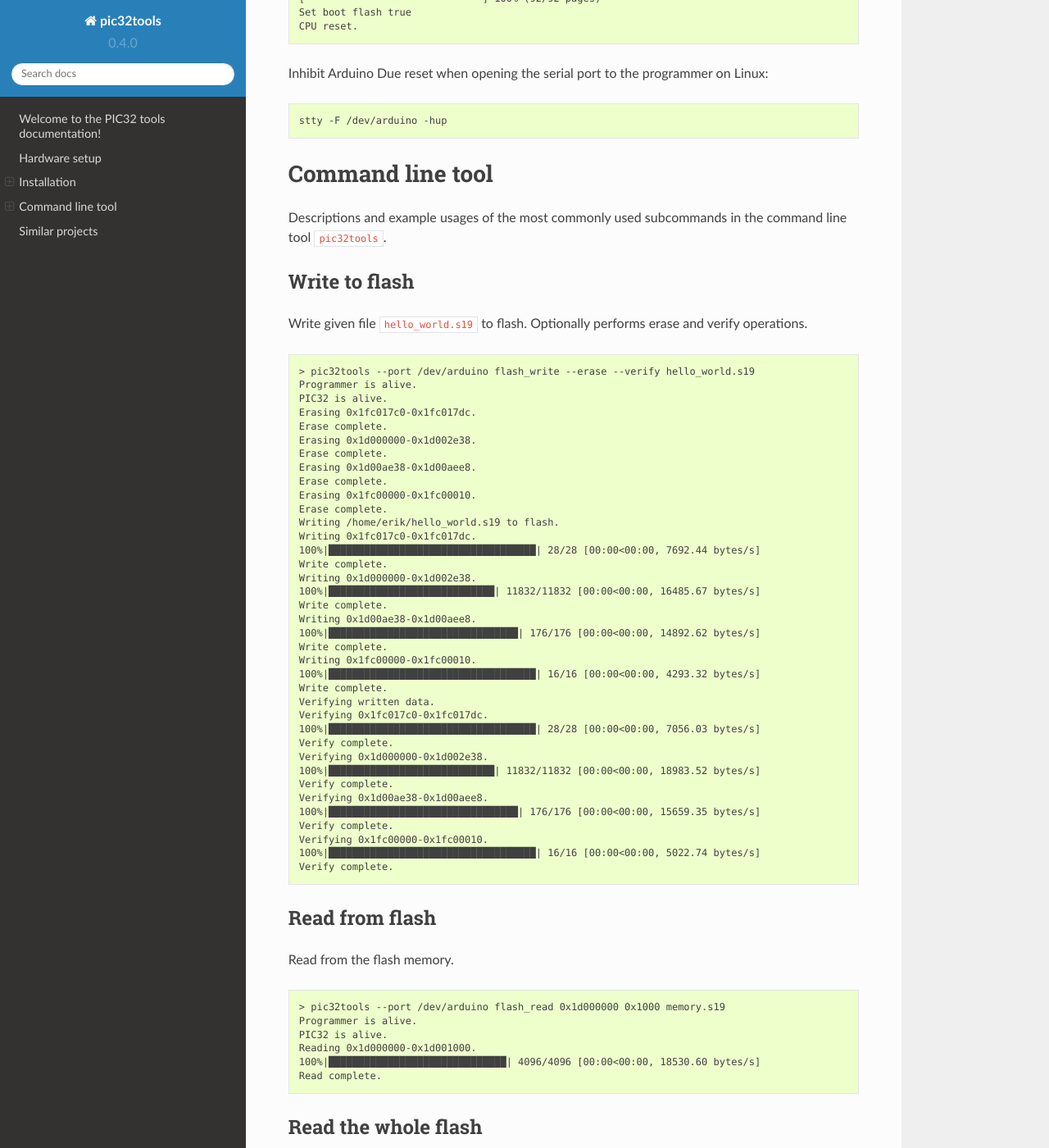
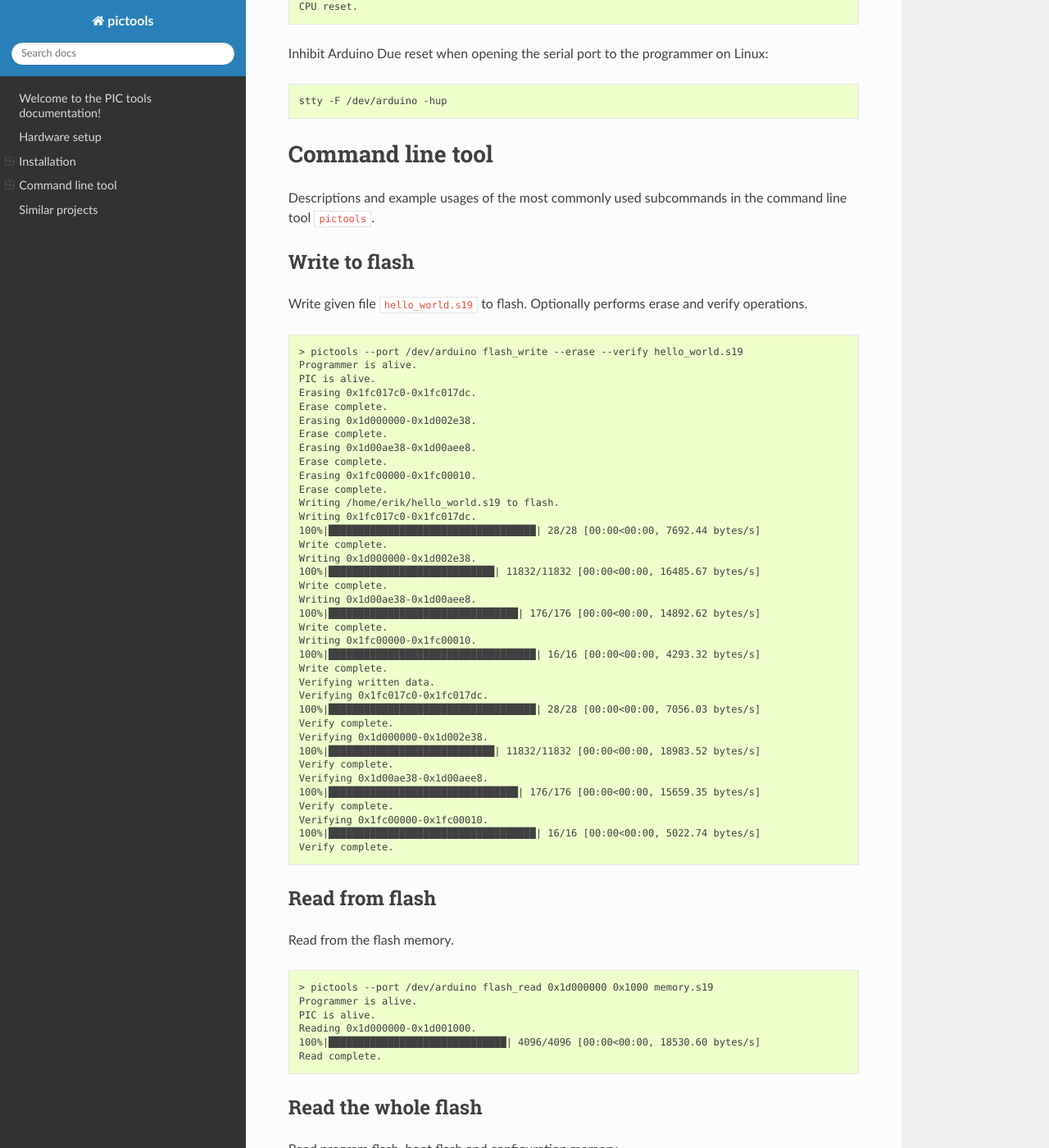
Before and after one commit to eerimoq/pictools, a Sphinx documentation site: the page built from docs/index.rst, in a window 1280 px wide and 1400 px high, scrolled down 1638 px. Shown: the whole window at 82% size. Built offline with Sphinx 7.4.7 and the Read the Docs theme 2.0.0, drawn with Linux system fonts in a browser that asks for light colours; the version number could not be read and is left out; some of the changed text lies outside the part shown.

Commit message:
Rename pic32 to pic.

```diff
--- a/docs/conf.py
+++ b/docs/conf.py
@@ -1,6 +1,6 @@
 # -*- coding: utf-8 -*-
 #
-# pic32tools documentation build configuration file, created by
+# pictools documentation build configuration file, created by
 # sphinx-quickstart on Sat Apr 25 11:54:09 2015.
 #
 # This file is execfile()d with the current directory set to its
@@ -21,7 +21,7 @@
 # documentation root, use os.path.abspath to make it absolute, like shown here.
 sys.path.insert(0, os.path.abspath('..'))
 
-import pic32tools
+import pictools
 
 # -- General configuration ------------------------------------------------
 
@@ -51,7 +51,7 @@
 master_doc = 'index'
 
 # General information about the project.
-project = u'pic32tools'
+project = u'pictools'
 copyright = u'2015-2018, Erik Moqvist'
 author = u'Erik Moqvist'
 
@@ -60,9 +60,9 @@
 # built documents.
 #
 # The short X.Y version.
-version = pic32tools.__version__
+version = pictools.__version__
 # The full version, including alpha/beta/rc tags.
-release = pic32tools.__version__
+release = pictools.__version__
 
 # The language for content autogenerated by Sphinx. Refer to documentation
 # for a list of supported languages.
@@ -205,7 +205,7 @@
 #html_search_scorer = 'scorer.js'
 
 # Output file base name for HTML help builder.
-htmlhelp_basename = 'pic32toolsdoc'
+htmlhelp_basename = 'pictoolsdoc'
 
 # -- Options for LaTeX output ---------------------------------------------
 
@@ -227,7 +227,7 @@
 # (source start file, target name, title,
 #  author, documentclass [howto, manual, or own class]).
 latex_documents = [
-  (master_doc, 'pic32tools.tex', u'pic32tools Documentation',
+  (master_doc, 'pictools.tex', u'pictools Documentation',
    u'Erik Moqvist', 'manual'),
 ]
 
@@ -257,7 +257,7 @@
 # One entry per manual page. List of tuples
 # (source start file, name, description, authors, manual section).
 man_pages = [
-    (master_doc, 'pic32tools', u'PIC32 Tools Documentation',
+    (master_doc, 'pictools', u'PIC Tools Documentation',
      [author], 1)
 ]
 
@@ -271,8 +271,8 @@
 # (source start file, target name, title, author,
 #  dir menu entry, description, category)
 texinfo_documents = [
-  (master_doc, 'pic32tools', u'PIC32 Tools Documentation',
-   author, 'pic32tools', 'One line description of project.',
+  (master_doc, 'pictools', u'PIC Tools Documentation',
+   author, 'pictools', 'One line description of project.',
    'Miscellaneous'),
 ]
 
--- a/docs/index.rst
+++ b/docs/index.rst
@@ -1,4 +1,4 @@
-.. pic32tools documentation master file, created by
+.. pictools documentation master file, created by
    sphinx-quickstart on Sat Apr 25 11:54:09 2015.
    You can adapt this file completely to your liking, but it should at least
    contain the root `toctree` directive.
@@ -6,18 +6,18 @@
 .. toctree::
    :maxdepth: 1
 
-Welcome to the PIC32 tools documentation!
-=========================================
+Welcome to the PIC tools documentation!
+=======================================
 
-PIC32 tools is a collection of tools to ease PIC32 development. PIC32
-is a collection of MCU families created by `Microchip`_.
+`PIC tools` is a collection of tools to ease PIC development. PIC is
+family of microcontrollers made by `Microchip`_.
 
 Features:
 
-- A PIC32 programmer based on an `Arduino Due`_. Today only
+- A PIC programmer based on an `Arduino Due`_. Today only
   `PIC32MM0256GPM064`_ is supported.
 
-Project homepage: https://github.com/eerimoq/pic32tools
+Project homepage: https://github.com/eerimoq/pictools
 
 Hardware setup
 ==============
@@ -52,7 +52,7 @@
 
 .. code-block:: python
 
-    pip install pic32tools
+    pip install pictools
 
 Programmer
 ----------
@@ -84,7 +84,7 @@
 =================
 
 Descriptions and example usages of the most commonly used subcommands
-in the command line tool ``pic32tools``.
+in the command line tool ``pictools``.
 
 Write to flash
 --------------
@@ -94,9 +94,9 @@
 
 .. code-block:: text
 
-   > pic32tools --port /dev/arduino flash_write --erase --verify hello_world.s19
+   > pictools --port /dev/arduino flash_write --erase --verify hello_world.s19
    Programmer is alive.
-   PIC32 is alive.
+   PIC is alive.
    Erasing 0x1fc017c0-0x1fc017dc.
    Erase complete.
    Erasing 0x1d000000-0x1d002e38.
@@ -139,9 +139,9 @@
 
 .. code-block:: text
 
-   > pic32tools --port /dev/arduino flash_read 0x1d000000 0x1000 memory.s19
+   > pictools --port /dev/arduino flash_read 0x1d000000 0x1000 memory.s19
    Programmer is alive.
-   PIC32 is alive.
+   PIC is alive.
    Reading 0x1d000000-0x1d001000.
    100%|██████████████████████████████| 4096/4096 [00:00<00:00, 18530.60 bytes/s]
    Read complete.
@@ -153,9 +153,9 @@
 
 .. code-block:: text
 
-   > pic32tools --port /dev/arduino flash_read_all memory.s19
+   > pictools --port /dev/arduino flash_read_all memory.s19
    Programmer is alive.
-   PIC32 is alive.
+   PIC is alive.
    Reading 0x1d000000-0x1d040000.
    100%|██████████████████████████| 262144/262144 [00:13<00:00, 19075.20 bytes/s]
    Read complete.
@@ -173,9 +173,9 @@
 
 .. code-block:: text
 
-   > pic32tools --port /dev/arduino flash_erase 0x1d000000 0x1000
+   > pictools --port /dev/arduino flash_erase 0x1d000000 0x1000
    Programmer is alive.
-   PIC32 is alive.
+   PIC is alive.
    Erasing 0x1d000000-0x1d001000.
    Erase complete.
 
@@ -186,7 +186,7 @@
 
 .. code-block:: text
 
-   > pic32tools --port /dev/arduino flash_erase_chip
+   > pictools --port /dev/arduino flash_erase_chip
    Erasing the chip.
    Programmer is alive.
    Chip erase complete.
@@ -194,13 +194,13 @@
 Reset
 -----
 
-Reset the PIC32.
+Reset the PIC.
 
 .. code-block:: text
 
-   > pic32tools --port /dev/arduino reset
+   > pictools --port /dev/arduino reset
    Programmer is alive.
-   Resetted PIC32.
+   Resetted PIC.
 
 Print the configuration memory
 ------------------------------
@@ -209,9 +209,9 @@
 
 .. code-block:: text
 
-   > pic32tools --port /dev/arduino configuration_print
+   > pictools --port /dev/arduino configuration_print
    Programmer is alive.
-   PIC32 is alive.
+   PIC is alive.
    FDEVOPT
      USERID: 65535
      FVBUSIO: 0
@@ -251,9 +251,9 @@
 
 .. code-block:: text
 
-   > pic32tools --port /dev/arduino device_id_print
+   > pictools --port /dev/arduino device_id_print
    Programmer is alive.
-   PIC32 is alive.
+   PIC is alive.
    DEVID
      VER: 2
      DEVID: 0x0773c053
@@ -265,9 +265,9 @@
 
 .. code-block:: text
 
-   > pic32tools --port /dev/arduino udid_print
+   > pictools --port /dev/arduino udid_print
    Programmer is alive.
-   PIC32 is alive.
+   PIC is alive.
    UDID
      UDID1: 0xff918406
      UDID2: 0xff524000
@@ -282,24 +282,24 @@
 
 .. code-block:: text
 
-   > pic32tools --port /dev/arduino programmer_ping
+   > pictools --port /dev/arduino programmer_ping
    Programmer is alive.
 
-Ping the PIC32
+Ping the PIC
 --------------
 
-Test if the PIC32 is alive and executing the RAM application.
+Test if the PIC is alive and executing the RAM application.
 
 .. code-block:: text
 
-   > pic32tools --port /dev/arduino ping
+   > pictools --port /dev/arduino ping
    Programmer is alive.
-   PIC32 is alive.
+   PIC is alive.
 
 Similar projects
 ================
 
-There are a bunch of projects similar to PIC32 tools. Here are a few
+There are a bunch of projects similar to `PIC tools`. Here are a few
 of them:
 
 - https://github.com/WallaceIT/picberry
@@ -312,7 +312,7 @@
 
 - http://picpgm.picprojects.net/
 
-.. _programmer/dist: https://github.com/eerimoq/pic32tools/tree/master/programmer/dist
+.. _programmer/dist: https://github.com/eerimoq/pictools/tree/master/programmer/dist
 
 .. _Arduino Due: https://store.arduino.cc/arduino-due
 
```
Also changed, not shown: README.rst (+5 -5 lines), pic32tools.py (+18 -18 lines), setup.py (+7 -7 lines), 6 other files.
